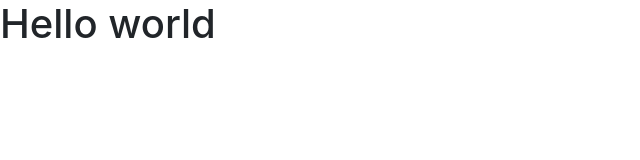
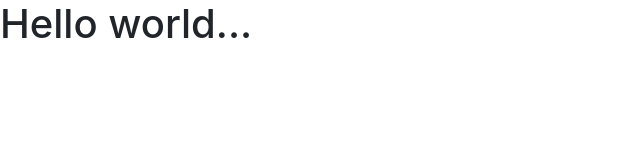
Before and after one commit to alecjara/furniture, a website: page src/index.html in a window 1280 px wide. Shown: the full height of the page, 0-640 px from the left. Drawn offline with nearby package versions, Linux system fonts and the light colour scheme; files that its build step writes are made by us from their sources.

Commit message:
just checking

```diff
--- a/src/index.html
+++ b/src/index.html
@@ -8,7 +8,7 @@
     <link rel="stylesheet" href="styles/main.css" />
   </head>
   <body>
-    <h1>Hello world</h1>
+    <h1>Hello world...</h1>
     <!-- Custom scripts, edit above this line -->
     <script src="scripts/index.js"></script>
   </body>
```
Also changed, not shown: 1 other file.
